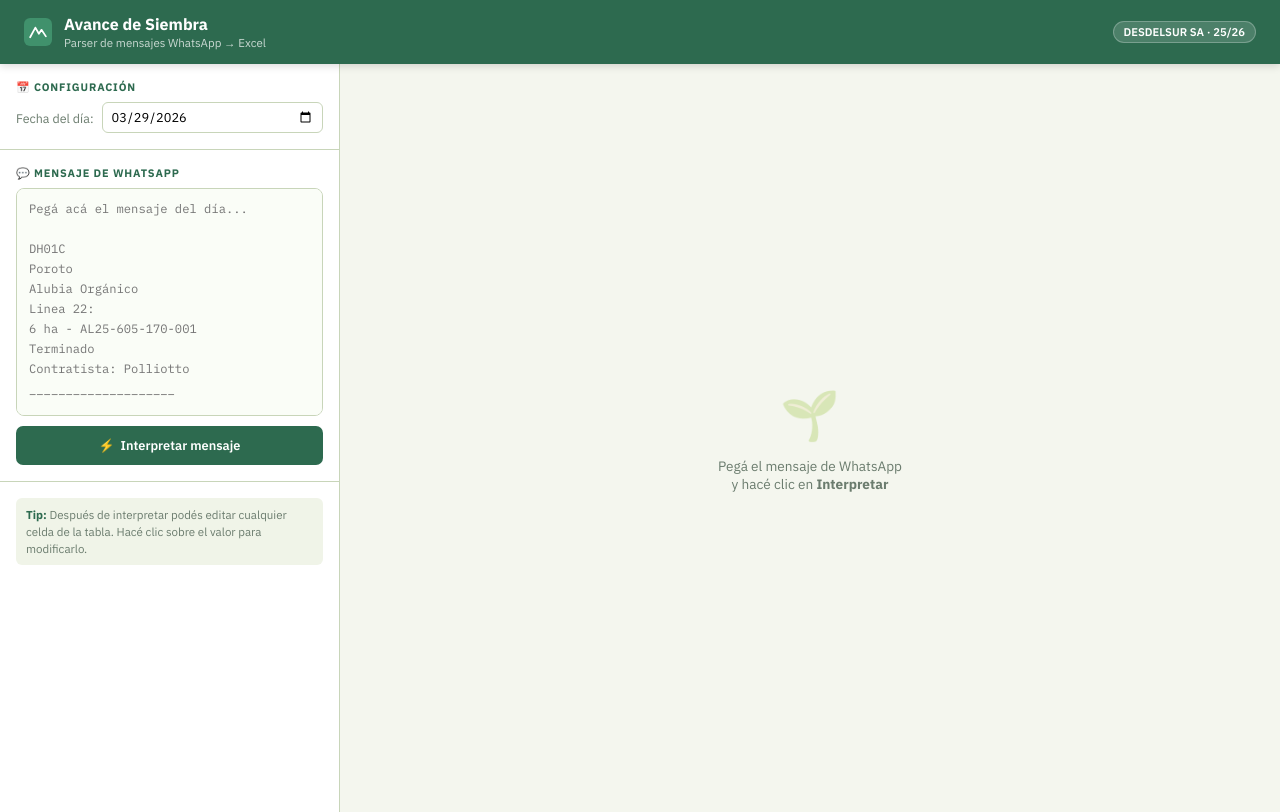
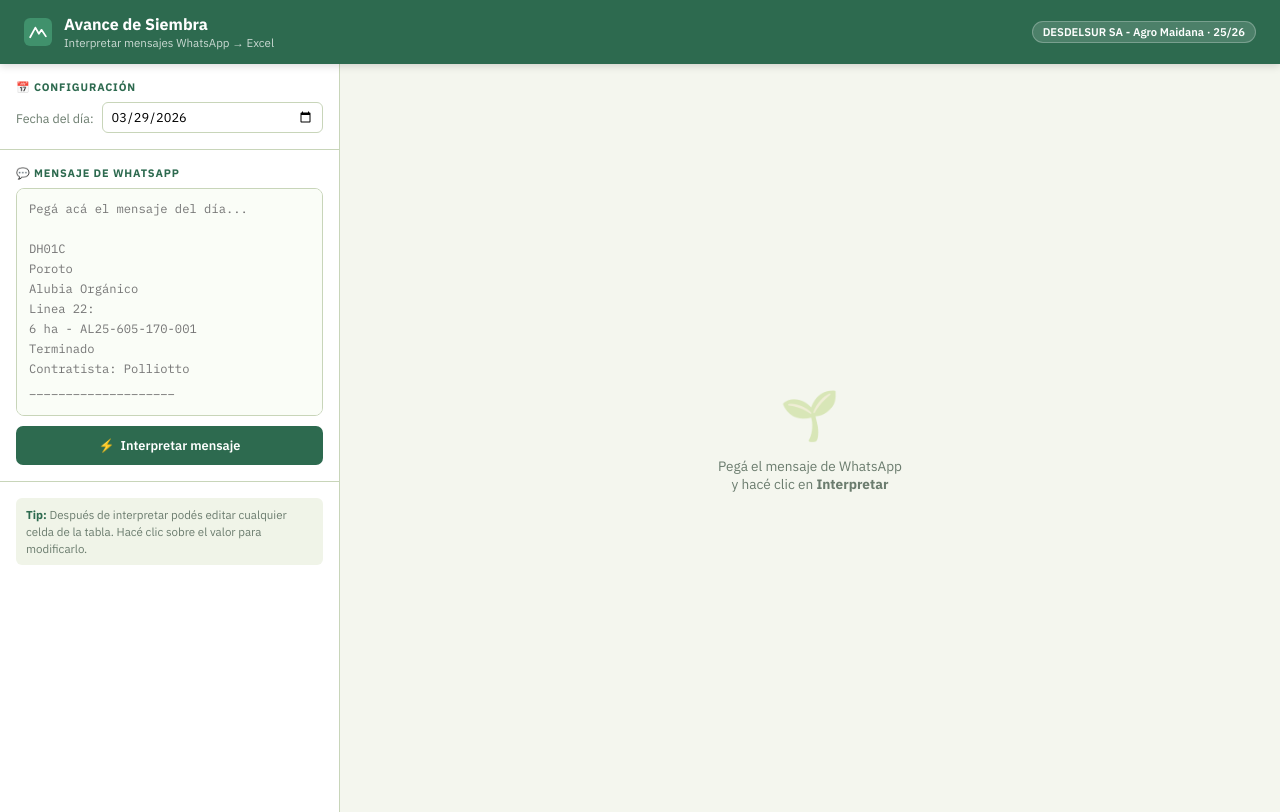
Before and after one commit to dammaidana/Avance-Siembra, a plain HTML site: page index.html in a window 1280 px wide. Drawn offline with Linux system fonts and the light colour scheme.

Commit message:
Update index.html

```diff
--- a/index.html
+++ b/index.html
@@ -350,10 +350,10 @@ tbody td:first-child { padding-left: 8px; }
     </svg>
     <div>
       <h1>Avance de Siembra</h1>
-      <p>Parser de mensajes WhatsApp → Excel</p>
+      <p>Interpretar mensajes WhatsApp → Excel</p>
     </div>
   </div>
-  <div class="header-badge">DESDELSUR SA · 25/26</div>
+  <div class="header-badge">DESDELSUR SA - Agro Maidana · 25/26</div>
 </header>
 
 <div class="layout">
```
